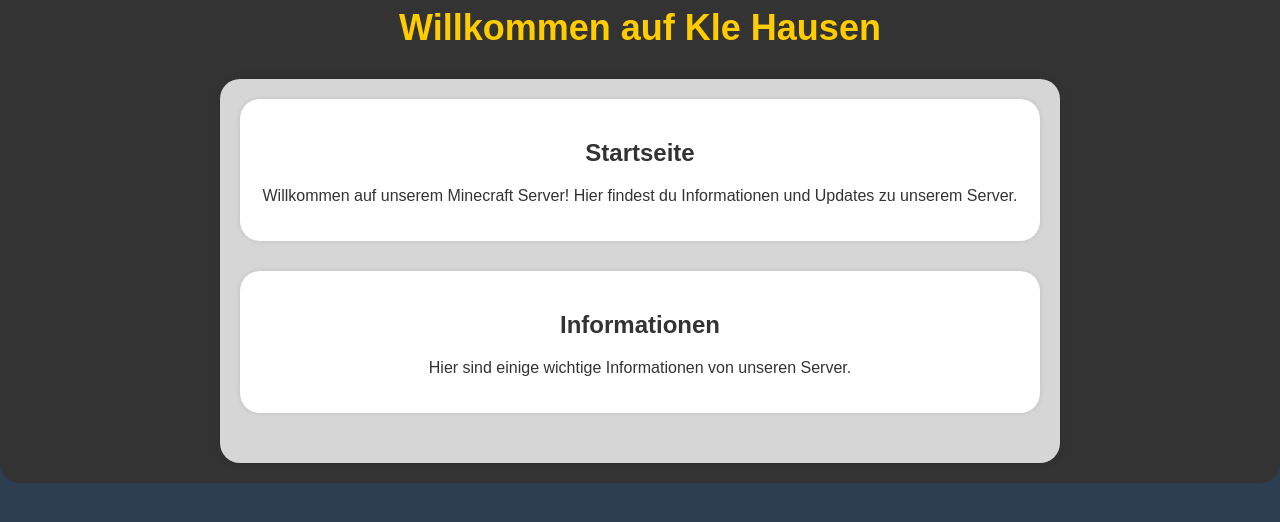
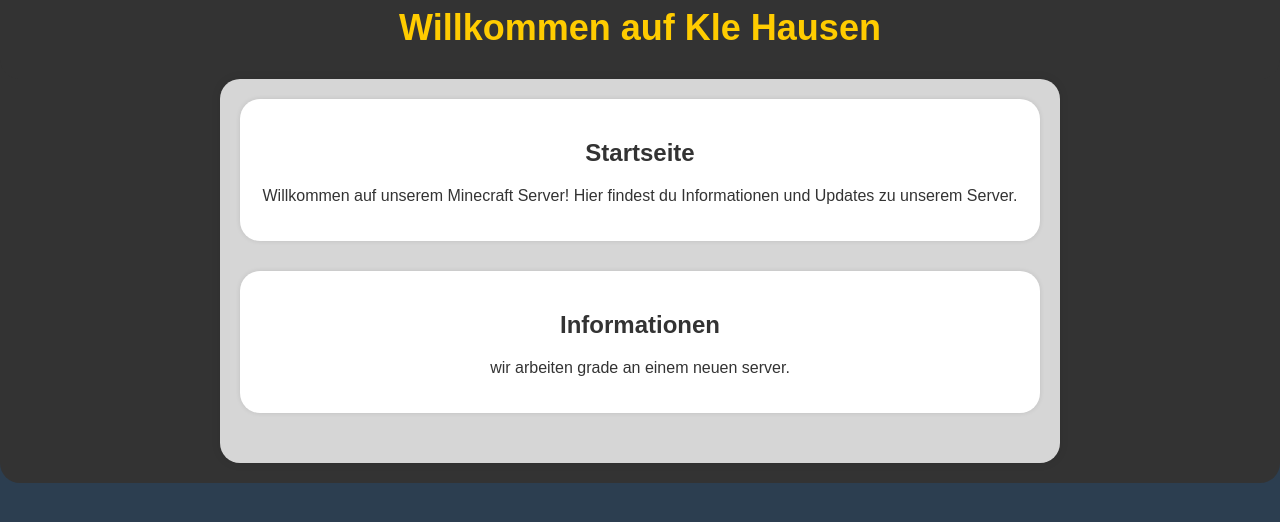
Before and after one commit to Klehausen-Team/KleHausen-Webseite, a plain HTML site: page index.html in a window 1280 px wide. Shown: the part 126-648 px from the top of the page. Drawn offline with Linux system fonts and the light colour scheme.

Commit message:
index.html aktualisieren

```diff
--- a/index.html
+++ b/index.html
@@ -237,7 +237,7 @@
         </section>
         <section id="info">
             <h2>Informationen</h2>
-            <p>Hier sind einige wichtige Informationen von unseren Server.</p>
+            <p> wir arbeiten grade an einem neuen server.</p>
         </section>
 
     <script>
```
